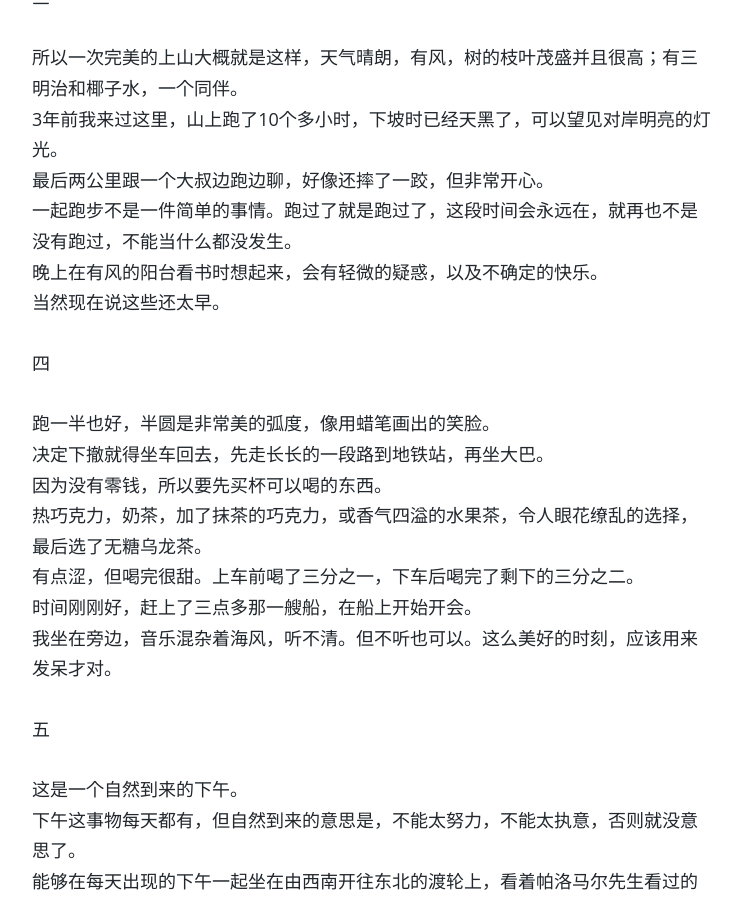
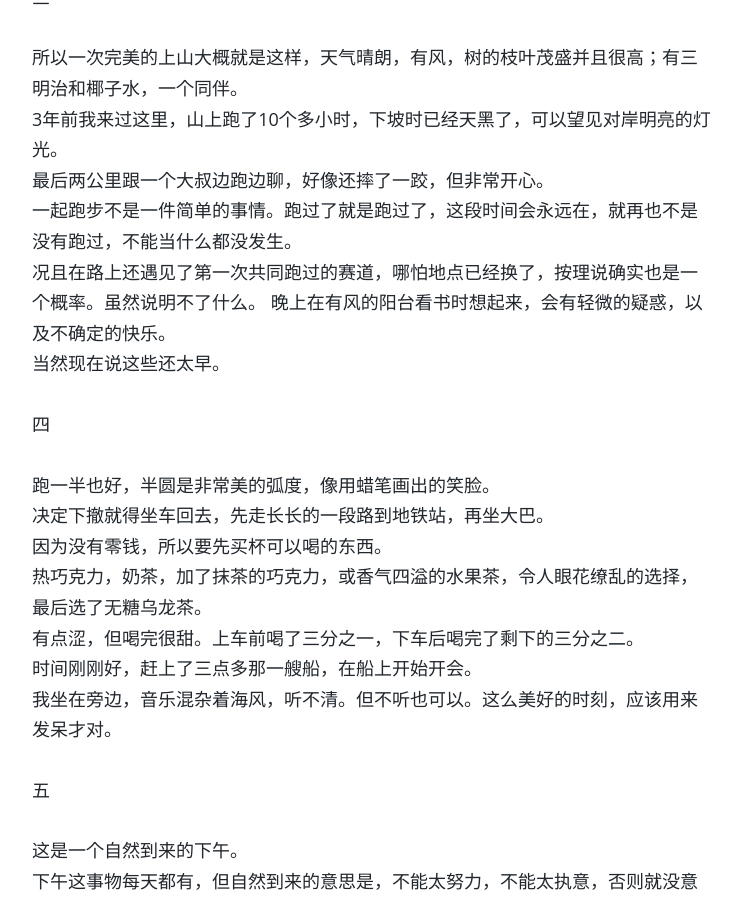
Before and after one commit to sardine2/wangshourong, a Jekyll site: the page built from _posts/2016-10-19-Lantau-Island-COO.md, in a window 1280 px wide and 900 px high, scrolled down 1791 px. Shown: the whole window, without its empty margins (268-1006 px from the left). Built offline with Jekyll 4.4.1, drawn with Linux system fonts in a browser that asks for light colours; comment, search, counter and statistics services are not loaded.

Commit message:
Update 2016-10-19-Lantau-Island-COO.md

```diff
--- a/_posts/2016-10-19-Lantau-Island-COO.md
+++ b/_posts/2016-10-19-Lantau-Island-COO.md
@@ -37,6 +37,7 @@ image: LantauIsland.jpg
 3年前我来过这里，山上跑了10个多小时，下坡时已经天黑了，可以望见对岸明亮的灯光。
 最后两公里跟一个大叔边跑边聊，好像还摔了一跤，但非常开心。
 一起跑步不是一件简单的事情。跑过了就是跑过了，这段时间会永远在，就再也不是没有跑过，不能当什么都没发生。
+况且在路上还遇见了第一次共同跑过的赛道，哪怕地点已经换了，按理说确实也是一个概率。虽然说明不了什么。
 晚上在有风的阳台看书时想起来，会有轻微的疑惑，以及不确定的快乐。
 当然现在说这些还太早。
 
```
